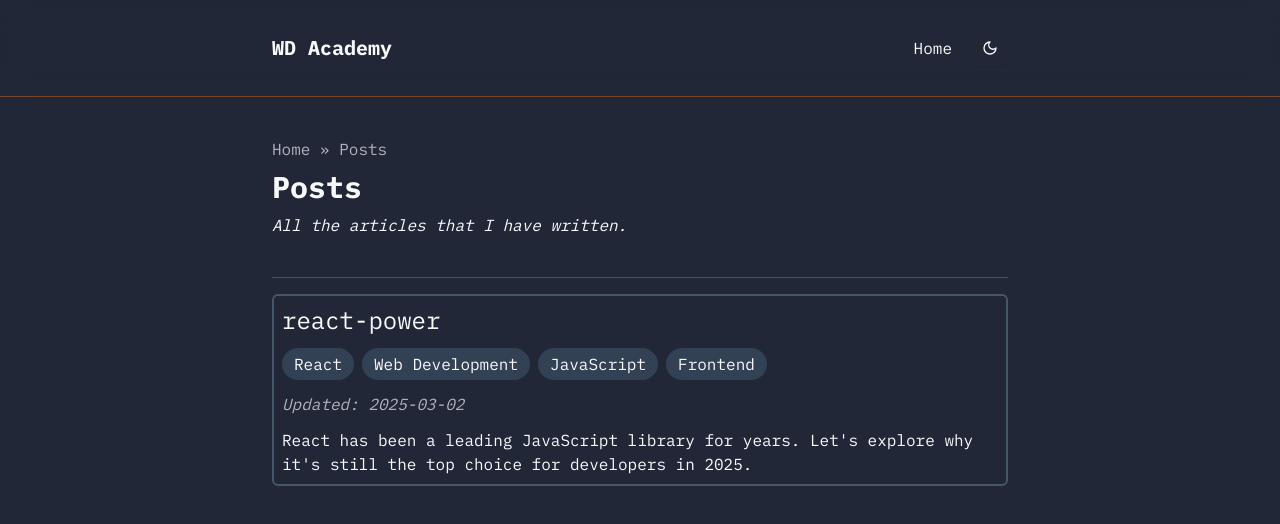
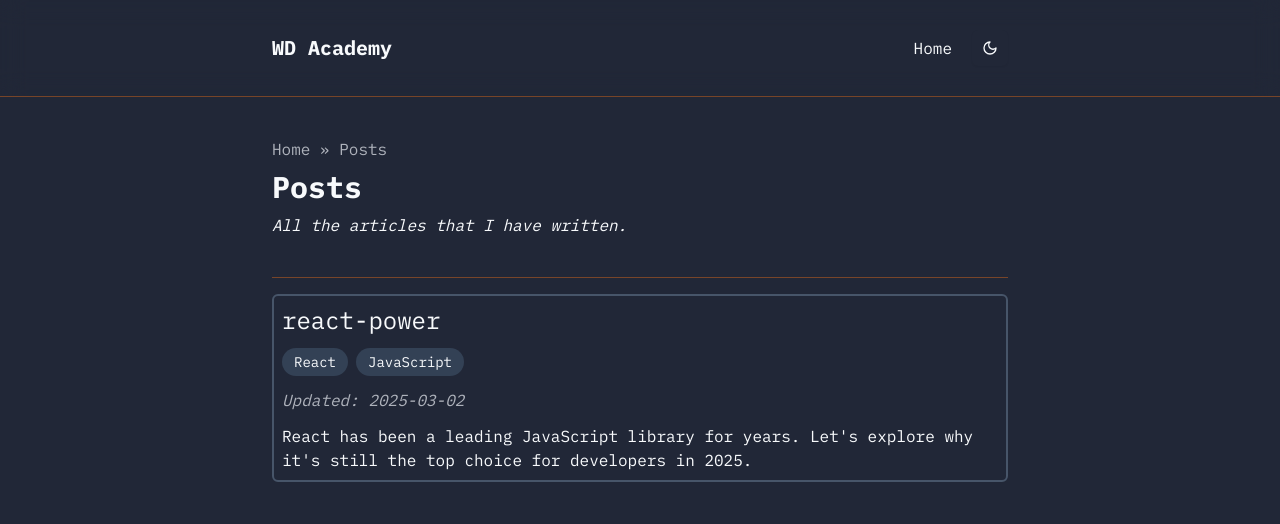
Before and after one commit to dishan1223/blog-app, a Next.js app: page /posts in a window 1280 px wide. Shown: the top 524 px of the page. Built offline with nearby package versions, Linux system fonts and the light colour scheme.

Commit message:
add styles for post section

```diff
--- a/src/app/posts/page.jsx
+++ b/src/app/posts/page.jsx
@@ -25,9 +25,9 @@ export default function Blogs(){
                                     <h2 className="text-xl md:text-2xl">{post.title}</h2>
                                 </Link>
                             </div>
-                            <div className="flex flex-col md:flex-row gap-2">
+                            <div className="flex flex-row md:flex-row gap-2">
                                 {post.tags.map((tag) => (
-                                    <div className="px-3 py-1 bg-slate-200 rounded-3xl dark:bg-slate-700">{tag}</div>
+                                    <div className="px-3 py-1 text-xs font-bold md:font-normal md:text-sm bg-slate-200 rounded-3xl dark:bg-slate-700">{tag}</div>
                                 ))}
                             </div>
                             <div>
--- a/src/content/react-power.mdx
+++ b/src/content/react-power.mdx
@@ -1,7 +1,7 @@
 ---
 title: "react-power"
 description: "React has been a leading JavaScript library for years. Let's explore why it's still the top choice for developers in 2025."
-tags: ["React", "Web Development", "JavaScript", "Frontend"]
+tags: ["React","JavaScript"]
 date: "2025-03-02"
 ---
 
@@ -34,5 +34,3 @@ Absolutely! React remains one of the best choices for web developers. Whether yo
 React is not just surviving—it’s thriving. With its component-based structure, performance optimizations, and vast ecosystem, it remains the go-to choice for frontend developers. If you haven’t started learning React yet, now is the perfect time!
 
 ---
-
-Do you use React for your projects? Share your thoughts in the comments!
--- a/src/lib/posts.js
+++ b/src/lib/posts.js
@@ -4,29 +4,27 @@ import matter from 'gray-matter';
 
 const postsDirectory = path.join(process.cwd(), 'src/content');
 
-/*---
-title: "The Power of React: Why It's Still Dominating Web Development"
-description: "React has been a leading JavaScript library for years. Let's explore why it's still the top choice for developers in 2025."
-tags: ["React", "Web Development", "JavaScript", "Frontend"]
-date: "2025-03-02"
----
-*/
-
-
-// Get all posts
+// Get all posts and sort them by date (newest first)
 export function getPosts() {
     const fileNames = fs.readdirSync(postsDirectory);
+
     const posts = fileNames.map((fileName) => {
         const id = fileName.replace(/\.md$/, '');
         const fullPath = path.join(postsDirectory, fileName);
         const fileContents = fs.readFileSync(fullPath, 'utf8');
+
         const { data, content } = matter(fileContents);
+
         return {
             id,
-            ...data,
+            title: data.title,
+            description: data.description,
+            tags: data.tags,
+            date: data.date,
             content,
         };
-    }
-    );
-    return posts;
+    });
+
+    // Sort posts by date (newest first)
+    return posts.sort((a, b) => new Date(b.date) - new Date(a.date));
 }
```
